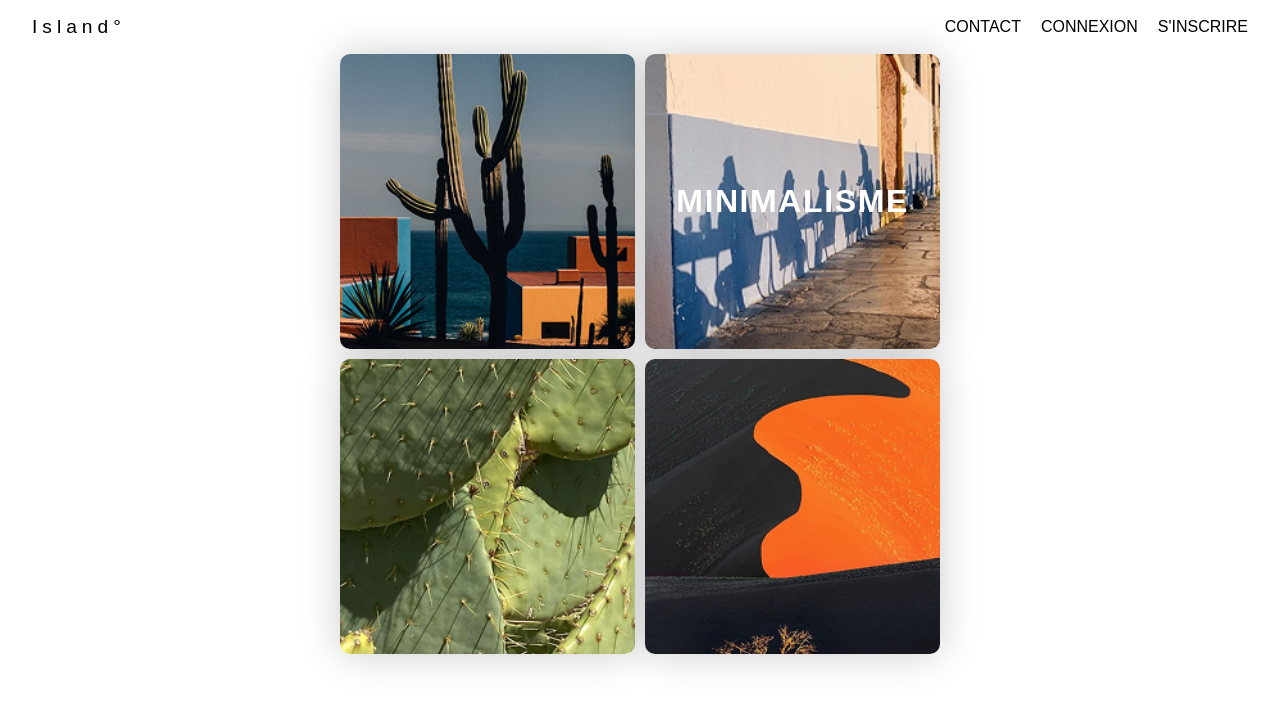
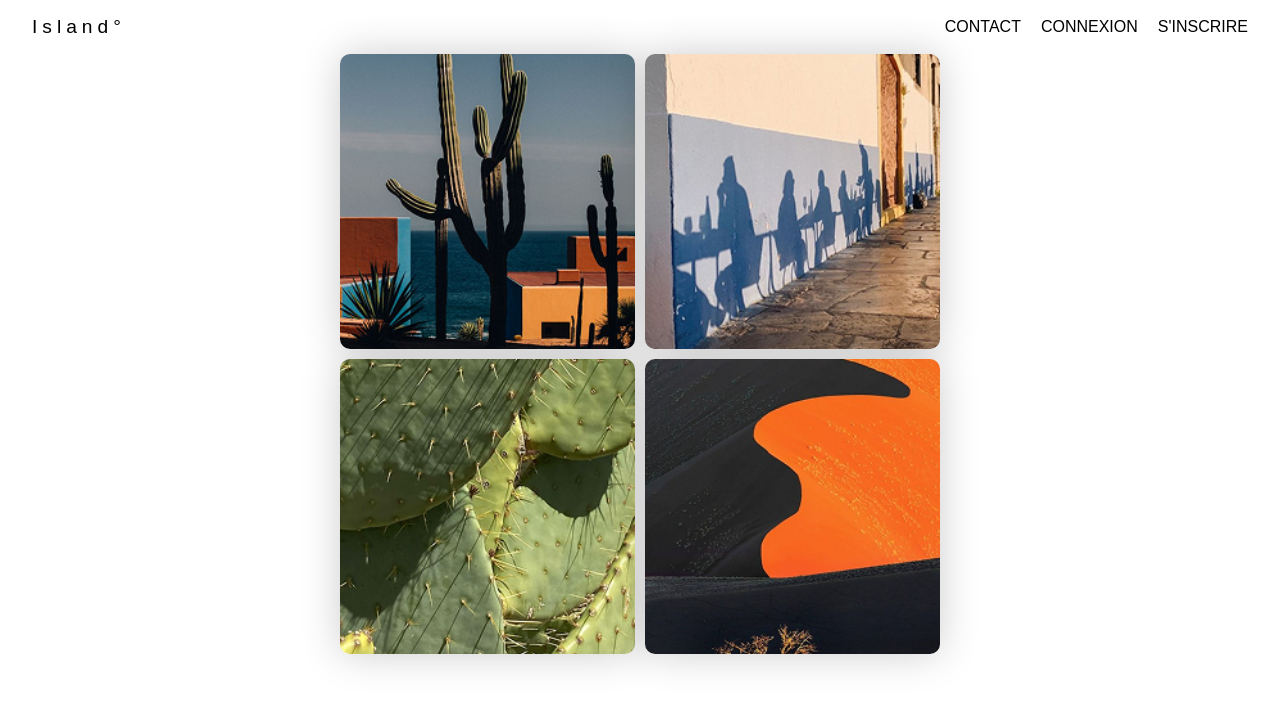
Before and after one commit to KyleAktr/forum, a Next.js app in the folder frontend/: page /categories in a window 1280 px wide. Shown: the top 706 px of the page. Built offline with nearby package versions, Linux system fonts and the light colour scheme.

Commit message:
categories card style done

```diff
--- a/frontend/src/app/categories/page.tsx
+++ b/frontend/src/app/categories/page.tsx
@@ -18,6 +18,7 @@ export default function categories() {
               alt="Image"
               className="categorie-card-image"
             />
+            <p className="categorie-text">Travail hybride et télétravail</p>
           </div>
         </Link>
         <Link href="/categories/minimalisme">
@@ -27,7 +28,7 @@ export default function categories() {
               className="categorie-card-image"
               alt="Image"
             />
-            <p className="categorie-text">minimalisme</p>
+            <p className="categorie-text">Minimalisme et frugalité</p>
           </div>
         </Link>
         <Link href="/categories/santeDigitale">
@@ -37,6 +38,7 @@ export default function categories() {
               alt="Image"
               className="categorie-card-image"
             />
+            <p className="categorie-text">Santé mentale et digitale</p>
           </div>
         </Link>
         <Link href="/categories/lifestyle">
@@ -46,6 +48,7 @@ export default function categories() {
               alt="Image"
               className="categorie-card-image"
             />
+            <p className="categorie-text">Lifestyle durable</p>
           </div>
         </Link>
       </div>
--- a/frontend/src/styles/pages/categories.scss
+++ b/frontend/src/styles/pages/categories.scss
@@ -1,3 +1,8 @@
+@font-face {
+  font-family: "brightglamore";
+  src: url(../../static/fonts/brightglamore-italic.otf);
+}
+
 .categories-cards {
   margin: 0 auto;
   display: grid;
@@ -54,21 +59,22 @@
 }
 
 .categorie-text {
+  font-family: "brightglamore", sans-serif;
+  max-width: 80%;
   position: absolute;
-  color: white;
-  font-size: 2rem;
-  font-weight: 700;
-  text-transform: uppercase;
+  color: rgb(247, 235, 145);
+  font-size: 3rem;
+  font-weight: 100;
+  // text-transform: uppercase;
   letter-spacing: 0.1rem;
   z-index: 1;
   text-align: center;
-  //   visibility: hidden;
-  transition: opacity 0.3s ease, visibility 0s 0.3s;
+  visibility: hidden;
+  // transition: opacity 0.3s ease, visibility 0s 0.3s;
 }
 
-.categorie-text:hover {
+.categorie-card:hover .categorie-text {
+  opacity: 1;
   visibility: visible;
-  opacity: 1;
-  transition: opacity 0.3s ease, visibility 0s;
-  z-index: 2;
+  // transition: opacity 0.3s ease, visibility 0s;
 }
```
Also changed, not shown: frontend/src/static/fonts/brightglamore-italic.otf (added), frontend/src/static/fonts/brightglamore-regular.otf (added).
